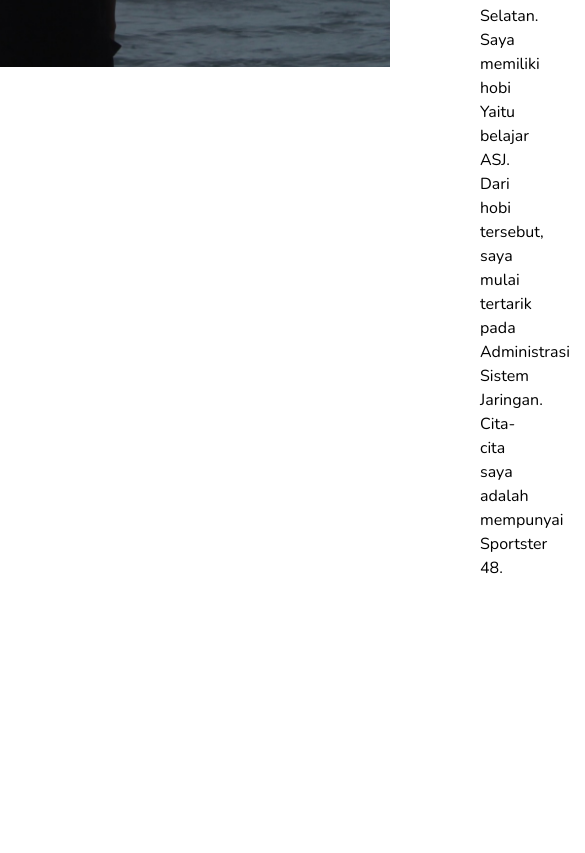
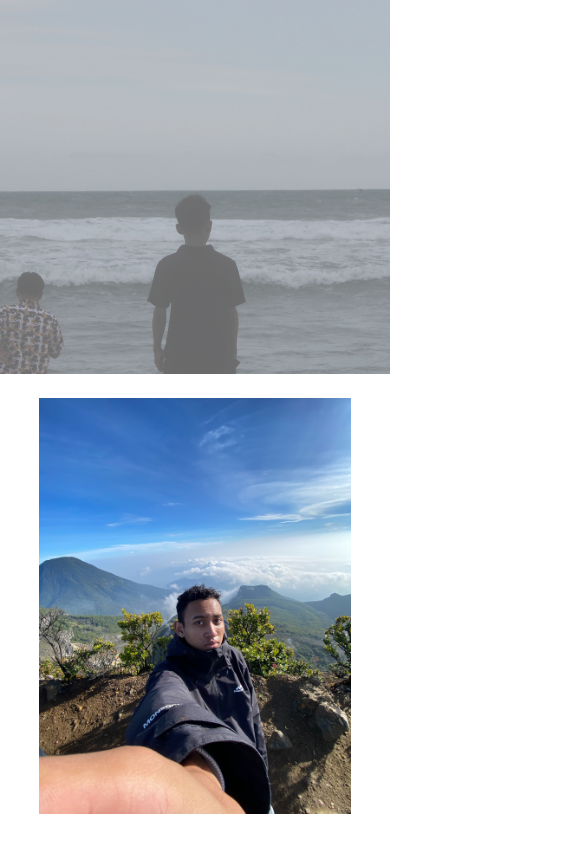
Before and after one commit to mupidd/ASJ1, a plain HTML site: page index.html in a window 390 px wide. Shown: the part 861-1714 px from the top of the page, 585 px wide, since content can reach past the window. After the commit the page ends 1675 px from the top, so only its background shows below. Drawn offline with nearby package versions, Linux system fonts and the light colour scheme.

Commit message:
style.css

```diff
--- a/style.css
+++ b/style.css
@@ -60,18 +60,86 @@
     font-weight: 400;
 }
 
+/* === Responsive Image Fix === */
 .background {
     position: absolute;
-    width: 700px;
+    width: 50%; /* ganti dari 700px ke persentase */
     right: 0;
     top: 0;
     z-index: 1;
+    max-width: 700px;
 }
 
 .utama {
     position: relative;
-    width: 500px;
-    margin-left: 1025px;
+    width: 35%; /* ganti dari 500px ke persentase */
+    margin-left: 54%; /* biar ngikut kanan */
+    margin-right: 5%;
     z-index: 2;
-    margin-top: -230px;
+    margin-top: -10%; /* pakai persen biar fleksibel */
+    max-width: 500px;
 }
+
+/* === RESPONSIVE BREAKPOINTS === */
+@media (max-width: 1024px) {
+    .text {
+        padding-left: 250px;
+        padding-top: 100px;
+    }
+
+    .background {
+        width: 60%;
+    }
+
+    .utama {
+        width: 45%;
+        margin-top: -15%;
+    }
+}
+
+@media (max-width: 768px) {
+    .text {
+        padding-left: 100px;
+        padding-top: 80px;
+    }
+
+    .background {
+        width: 80%;
+        opacity: 0.6; /* biar ga nutupin tulisan */
+    }
+
+    .utama {
+        width: 60%;
+        margin-top: -5%;
+        margin-right: auto;
+        margin-left: auto;
+        display: block;
+    }
+
+    .navbar div ul {
+        padding-left: 0;
+        flex-direction: column;
+    }
+
+    .navbar div ul li {
+        margin: 10px 0;
+    }
+}
+
+@media (max-width: 480px) {
+    .text {
+        padding: 60px 20px;
+        text-align: center;
+    }
+
+    .background {
+        width: 100%;
+        position: relative;
+    }
+
+    .utama {
+        width: 80%;
+        margin: 20px auto 0;
+        position: relative;
+    }
+}
```
